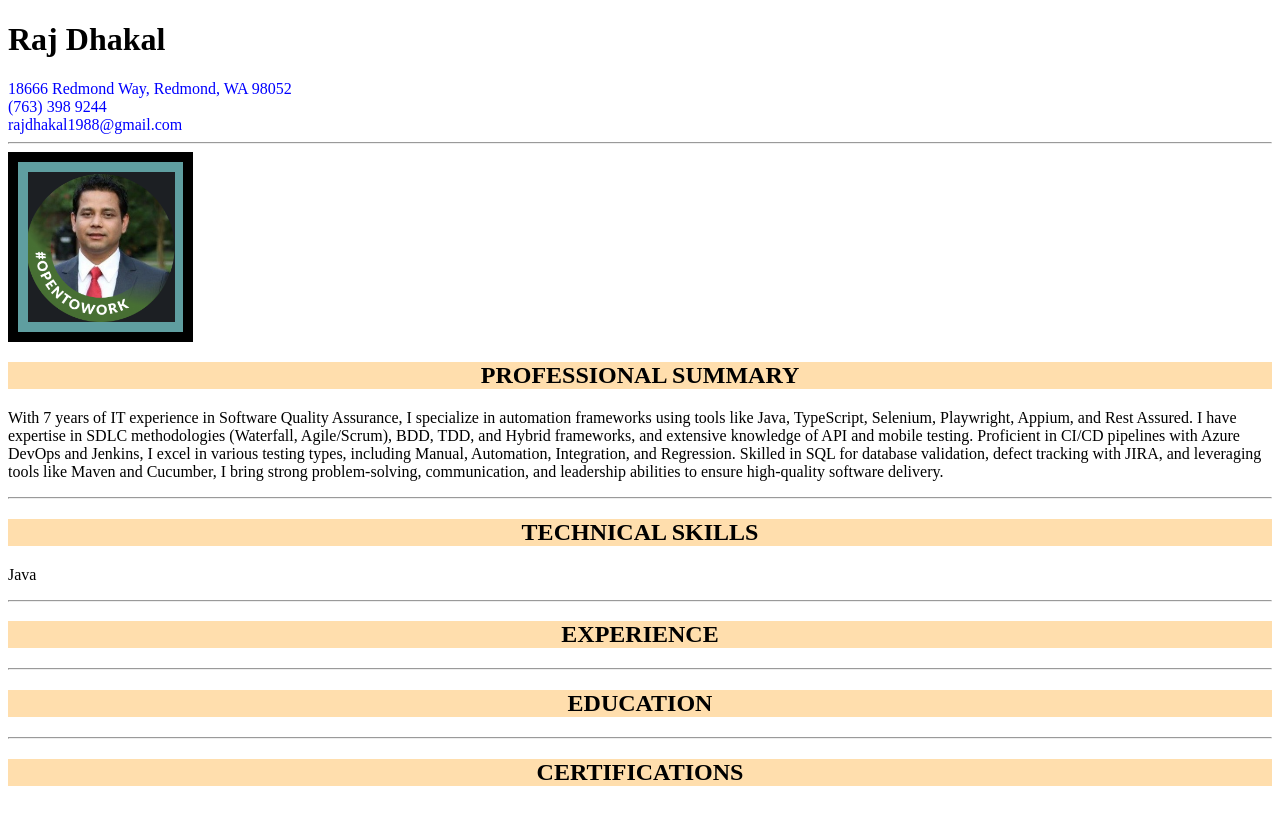
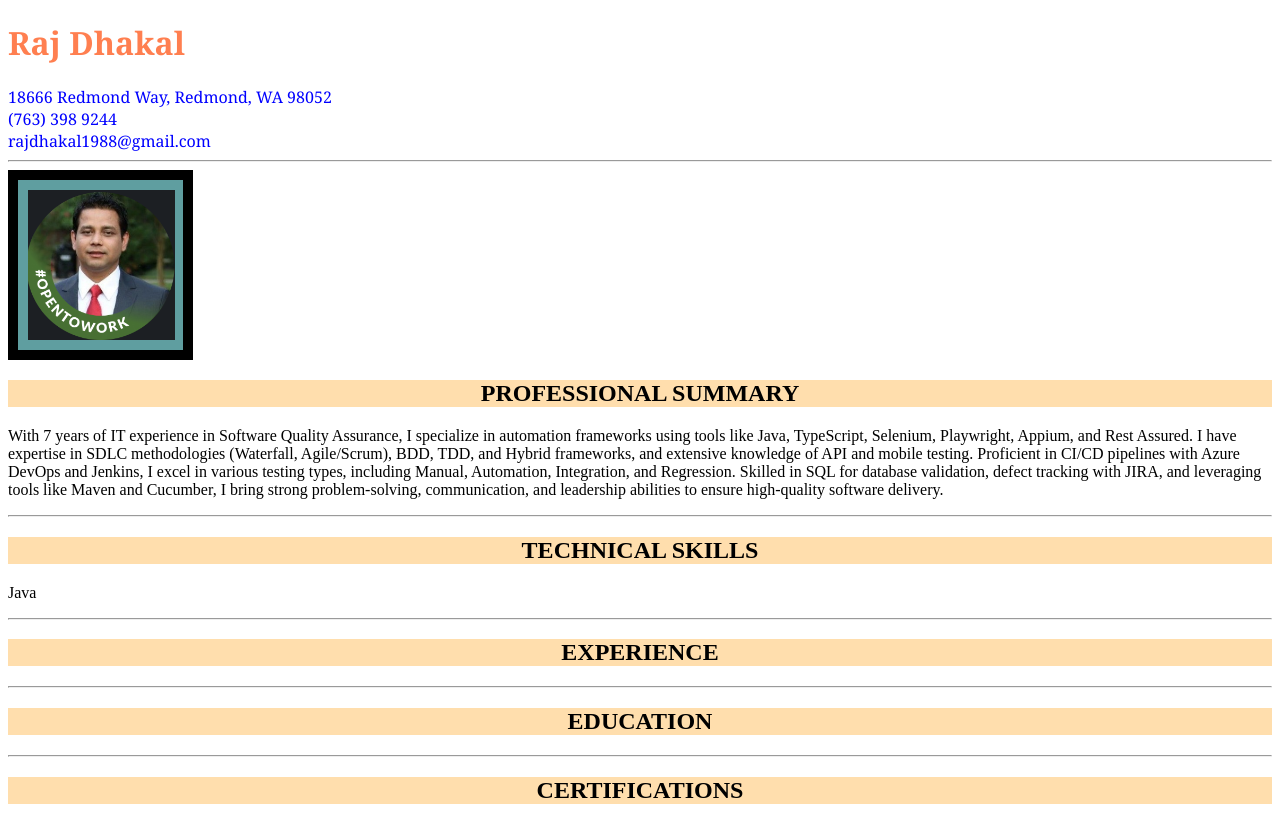
Before and after one commit to raj-dhakal/portfolio, a plain HTML site: page index.html in a window 1280 px wide. Drawn offline with Linux system fonts and the light colour scheme.

Commit message:
Title Changed

```diff
--- a/style.css
+++ b/style.css
@@ -2,8 +2,14 @@ html{
     background-color: b;
 
 }
+h1{
+    color: coral;
+    font-family:Georgia, 'Times New Roman', Times, serif;
+}
 #Address{
     color: blue;
+    font-size: medium;
+    font-family: Georgia, 'Times New Roman', Times, serif
 }
 #image{
     height: 150px;
```
